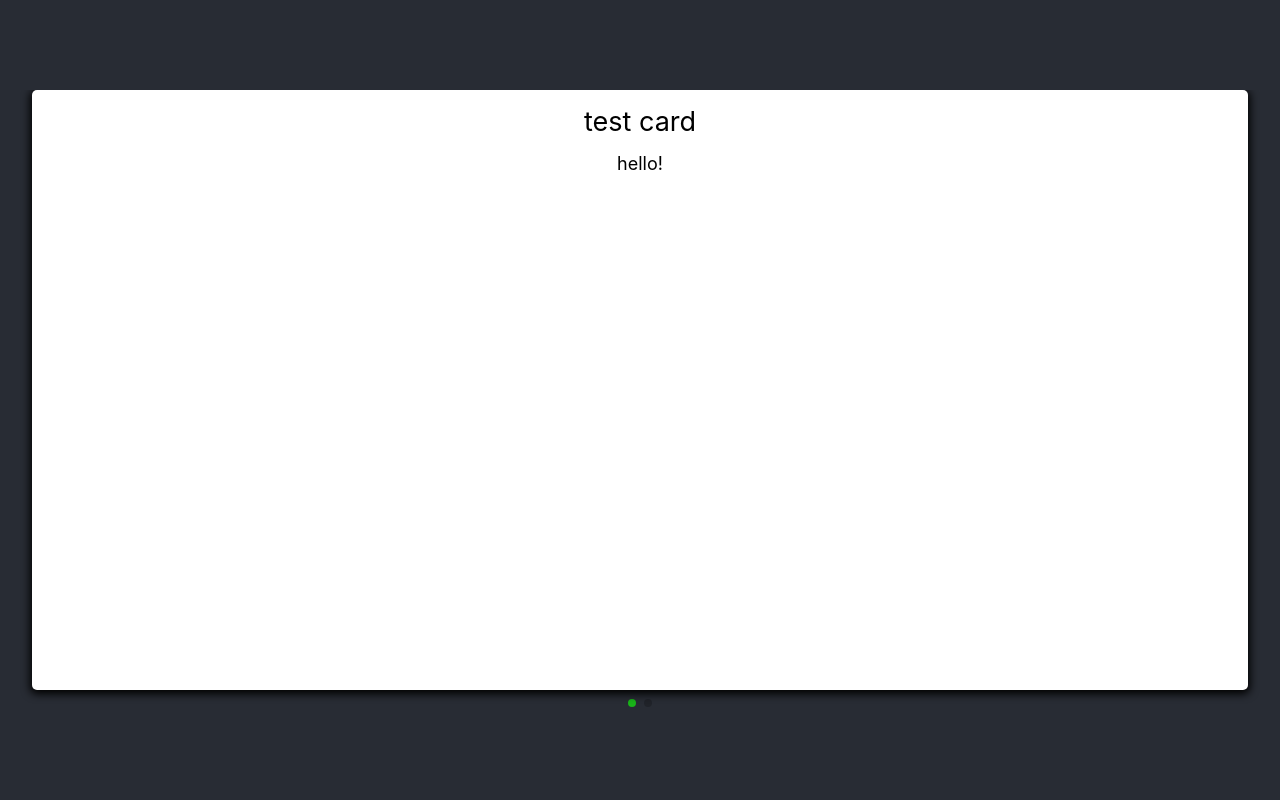
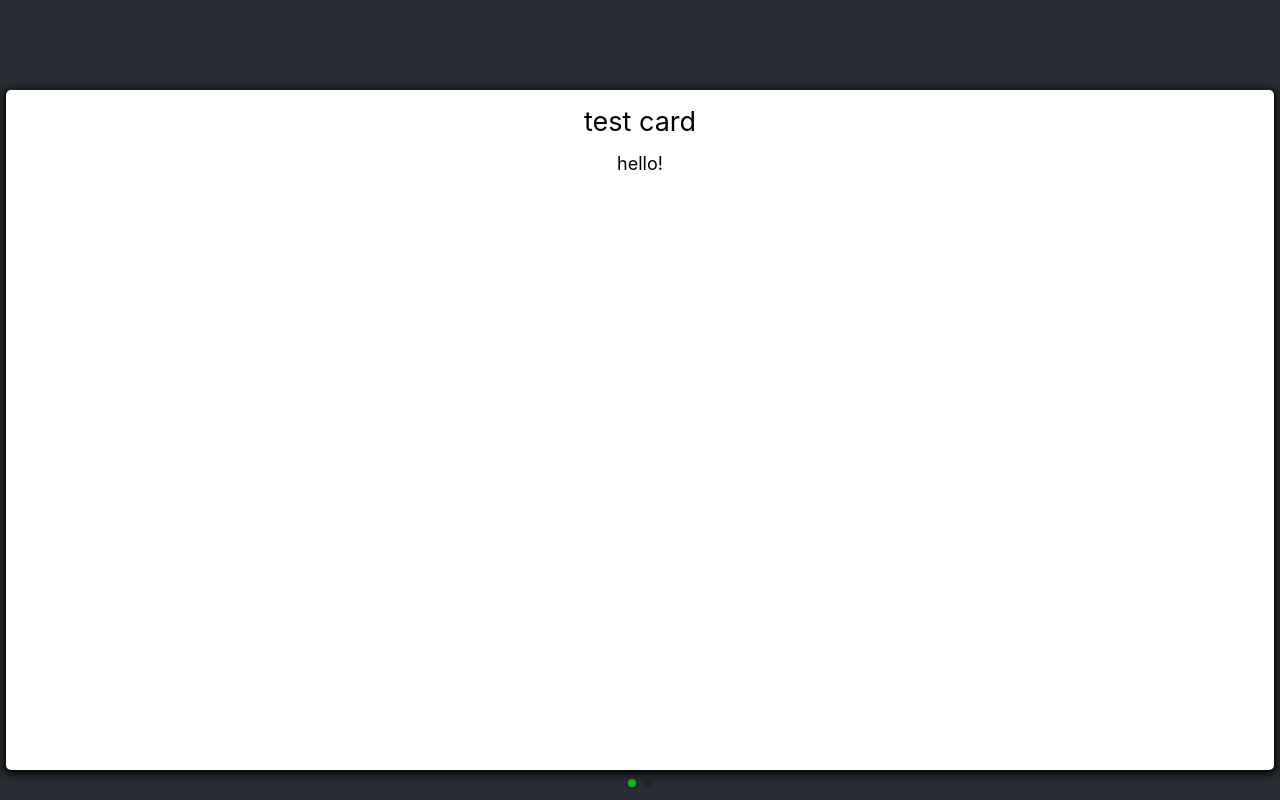
Before and after one commit to jackson-callaghan-school/325-budget-app, a React (Create React App) app in the folder budget-app/: page / in a window 1280 px wide. Built offline with nearby package versions, Linux system fonts and the light colour scheme.

Commit message:
card size
updated base card css to better fit general application style

```diff
--- a/budget-app/src/components/card/Card.css
+++ b/budget-app/src/components/card/Card.css
@@ -1,9 +1,10 @@
 .card-container {
   display: flex;
   flex-direction: column;
-  width: 95vw;
-  height: 75vh;
+  width: 99vw;
+  height: 85vh;
   margin: auto;
+  margin-top: 10vh;
   background-color: white;
   color: black;
   border-radius: 5px;
```
Also changed, not shown: 1 other file (tests, documents, lock files or other folders).
